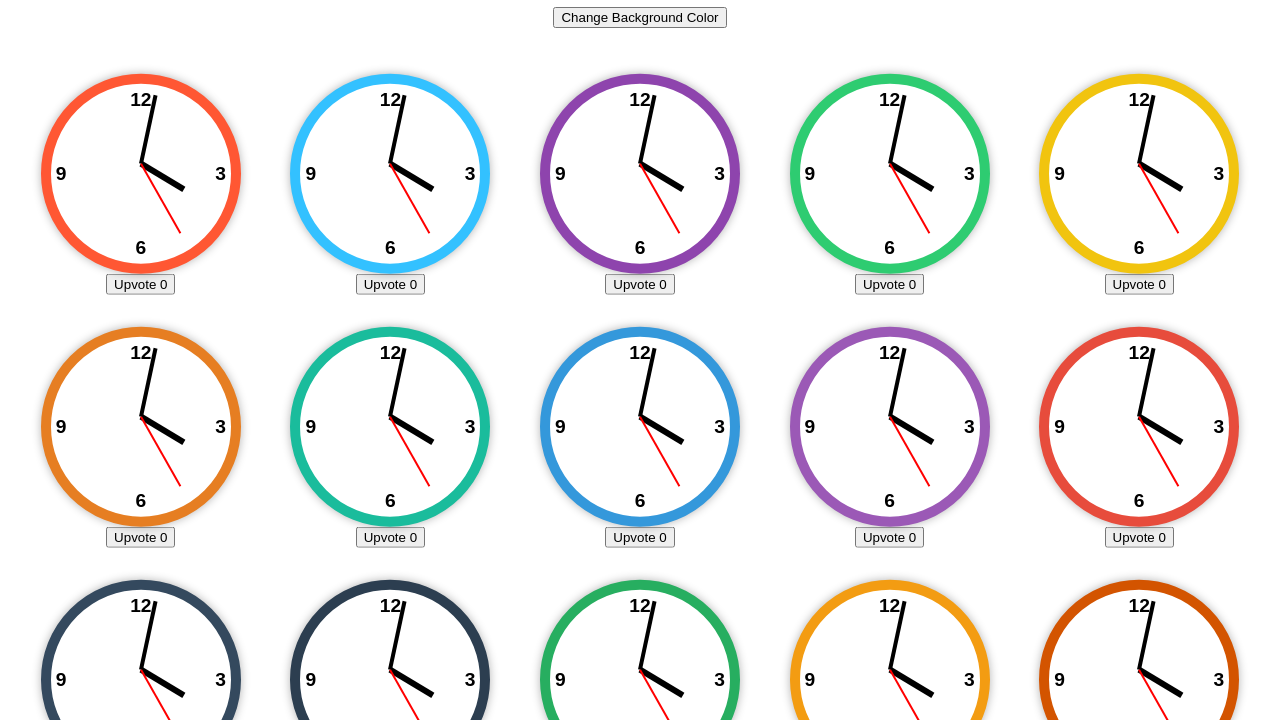
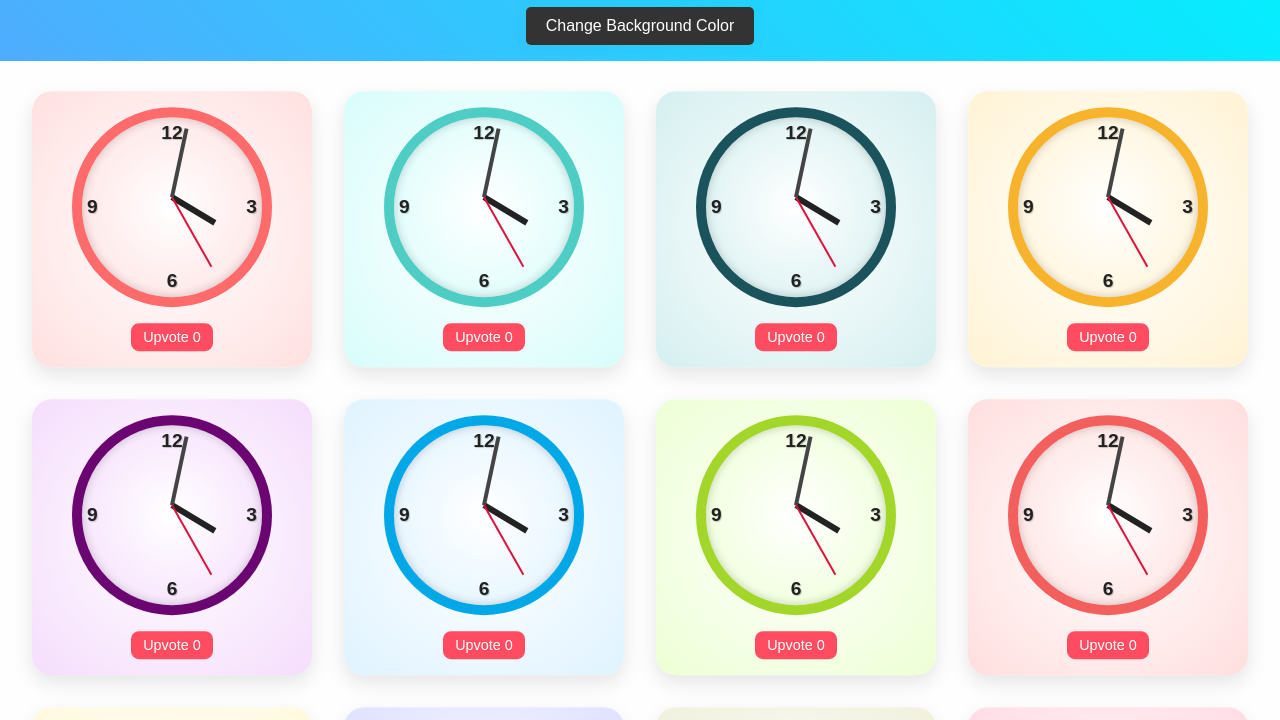
Before and after one commit to kosanaharshavardhan/Clock-Workshop, a plain HTML site: page index.html in a window 1280 px wide. Shown: the part 89-809 px from the top of the page. Drawn offline with Linux system fonts and the light colour scheme.

Commit message:
change styles

```diff
--- a/style.css
+++ b/style.css
@@ -3,29 +3,66 @@ body {
   margin: 0;
   font-family: sans-serif;
   transition: background-color 0.8s ease;
+  background-color: #fefefe;
+  overflow-x: hidden;
 }
 
 header {
   text-align: center;
   padding: 1em;
+  background: linear-gradient(45deg, #4facfe, #00f2fe);
+  color: white;
+  animation: slideInDown 1s ease;
+}
+
+@keyframes slideInDown {
+  from { transform: translateY(-100%); opacity: 0; }
+  to { transform: translateY(0); opacity: 1; }
+}
+
+#colorToggle {
+  padding: 10px 20px;
+  font-size: 1rem;
+  border: none;
+  background: #333;
+  color: white;
+  cursor: pointer;
+  border-radius: 5px;
+  transition: background 0.5s;
+  animation: pulse 2s infinite;
+}
+
+@keyframes pulse {
+  0% { box-shadow: 0 0 0 0 rgba(0,0,0,0.2); }
+  70% { box-shadow: 0 0 0 10px rgba(0,0,0,0); }
+  100% { box-shadow: 0 0 0 0 rgba(0,0,0,0); }
 }
 
 .clock-grid {
   display: grid;
-  grid-template-columns: repeat(auto-fill, minmax(200px, 1fr));
+  grid-template-columns: repeat(auto-fill, minmax(220px, 1fr));
   gap: 2rem;
   padding: 2rem;
 }
 
 .clock-card {
   text-align: center;
-  transition: transform 0.5s;
+  transition: transform 0.5s, box-shadow 0.5s;
   animation: float 6s ease-in-out infinite;
+  border-radius: 20px;
+  padding: 1rem;
+  background: white;
+  box-shadow: 0 8px 20px rgba(0, 0, 0, 0.1);
+}
+
+.clock-card:hover {
+  transform: scale(1.05);
+  box-shadow: 0 12px 30px rgba(0, 0, 0, 0.2);
 }
 
 @keyframes float {
   0%, 100% { transform: translateY(0); }
-  50% { transform: translateY(-10px); }
+  50% { transform: translateY(-8px); }
 }
 
 .clock {
@@ -35,14 +72,13 @@ header {
   border-radius: 50%;
   position: relative;
   margin: auto;
-  background: white;
-  box-shadow: 0 0 10px rgba(0,0,0,0.3);
-  transition: transform 1s ease;
+  background: radial-gradient(circle, white 60%, #f0f0f0);
+  box-shadow: inset 0 0 10px rgba(0,0,0,0.2);
+  transition: all 1s ease;
 }
 
 .hand {
   position: absolute;
-  background-color: black;
   transform-origin: bottom center;
   left: 50%;
   transform: translateX(-50%) rotate(0deg);
@@ -53,19 +89,21 @@ header {
   width: 6px;
   height: 50px;
   top: 30px;
+  background-color: #222;
 }
 
 .hand.minute {
   width: 4px;
   height: 70px;
   top: 10px;
+  background-color: #444;
 }
 
 .hand.second {
   width: 2px;
   height: 80px;
   top: 0;
-  background: red;
+  background: crimson;
 }
 
 .numbers {
@@ -73,12 +111,13 @@ header {
   width: 100%;
   height: 100%;
   font-weight: bold;
-  color: black;
+  color: #222;
 }
 
 .num {
   position: absolute;
   font-size: 1.2em;
+  text-shadow: 1px 1px 1px rgba(0,0,0,0.2);
 }
 
 .num12 { top: 5px; left: 50%; transform: translateX(-50%); }
@@ -86,19 +125,46 @@ header {
 .num6  { bottom: 5px; left: 50%; transform: translateX(-50%); }
 .num9  { top: 50%; left: 5px; transform: translateY(-50%); }
 
-/* Colors for each clock */
-.clock1  { border-color: #FF5733; }
-.clock2  { border-color: #33C1FF; }
-.clock3  { border-color: #8E44AD; }
-.clock4  { border-color: #2ECC71; }
-.clock5  { border-color: #F1C40F; }
-.clock6  { border-color: #E67E22; }
-.clock7  { border-color: #1ABC9C; }
-.clock8  { border-color: #3498DB; }
-.clock9  { border-color: #9B59B6; }
-.clock10 { border-color: #E74C3C; }
-.clock11 { border-color: #34495E; }
-.clock12 { border-color: #2C3E50; }
-.clock13 { border-color: #27AE60; }
-.clock14 { border-color: #F39C12; }
-.clock15 { border-color: #D35400; }
+/* Clock color themes */
+.clock1  { border-color: #FF6B6B; background: radial-gradient(#fff, #ffe0e0); }
+.clock2  { border-color: #4ECDC4; background: radial-gradient(#fff, #d7fdfb); }
+.clock3  { border-color: #1A535C; background: radial-gradient(#fff, #d5eff0); }
+.clock4  { border-color: #F7B32B; background: radial-gradient(#fff, #fff3d4); }
+.clock5  { border-color: #6A0572; background: radial-gradient(#fff, #f5ddfc); }
+.clock6  { border-color: #00A8E8; background: radial-gradient(#fff, #dff3ff); }
+.clock7  { border-color: #A2D729; background: radial-gradient(#fff, #edffd4); }
+.clock8  { border-color: #F25F5C; background: radial-gradient(#fff, #ffdede); }
+.clock9  { border-color: #FFE156; background: radial-gradient(#fff, #fff9dd); }
+.clock10 { border-color: #3B3B98; background: radial-gradient(#fff, #dfe1ff); }
+.clock11 { border-color: #8D8741; background: radial-gradient(#fff, #f0f0dc); }
+.clock12 { border-color: #C3073F; background: radial-gradient(#fff, #ffdbe5); }
+.clock13 { border-color: #00A676; background: radial-gradient(#fff, #d0ffee); }
+.clock14 { border-color: #7400B8; background: radial-gradient(#fff, #e9ddff); }
+.clock15 { border-color: #EF476F; background: radial-gradient(#fff, #ffd8e4); }
+
+.upvote {
+  margin-top: 1rem;
+  padding: 6px 12px;
+  border: none;
+  background: #ff4c60;
+  color: white;
+  border-radius: 8px;
+  cursor: pointer;
+  font-size: 0.9rem;
+  transition: transform 0.3s ease;
+}
+
+.upvote:hover {
+  transform: scale(1.1);
+  background: #ff1f40;
+}
+
+/* Highlight upvote animation */
+.upvote:active {
+  animation: clickFlash 0.3s;
+}
+
+@keyframes clickFlash {
+  0% { background: #fff; color: #ff1f40; }
+  100% { background: #ff1f40; color: #fff; }
+}
```
